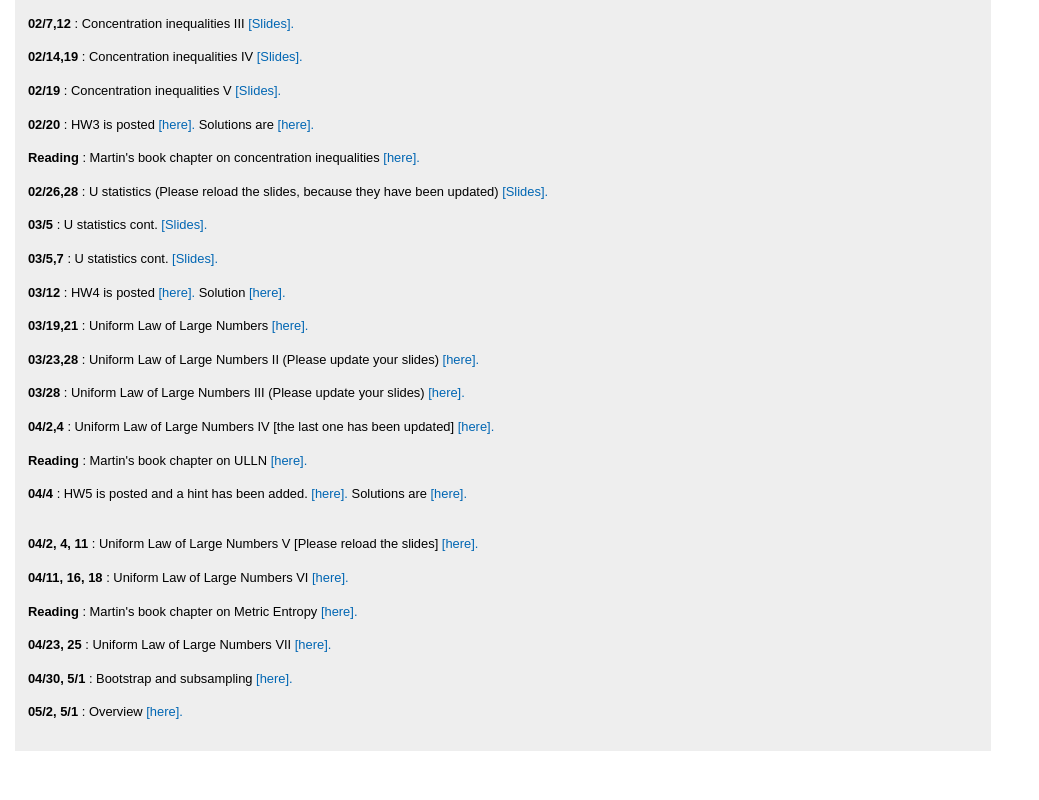
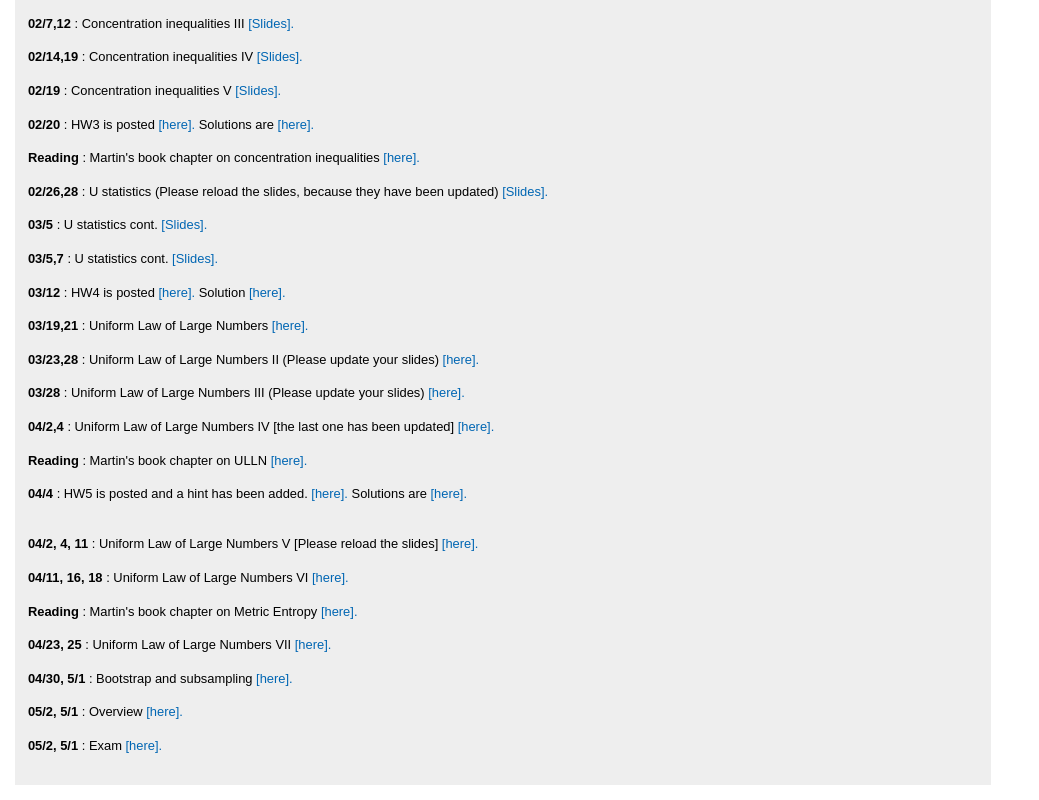
Before and after one commit to psarkar/psarkar.github.io, a plain HTML site: page sds384.html in a window 1280 px wide. Shown: the part 405-1205 px from the top of the page, without its empty margins (0-1039 px from the left). Before the commit the page ends 1171 px from the top, so only its background shows below. Drawn offline with Linux system fonts and the light colour scheme.

Commit message:
all changes

```diff
--- a/sds384.html
+++ b/sds384.html
@@ -86,6 +86,7 @@ While measure theory is not a pre-requisite for this class, you can use Peter Ho
     <span style="font-weight: bold;">04/23, 25 </span>: Uniform Law of Large Numbers VII <a href="SDS384/lecture17-ps.pdf"> [here]. </a> <br /><br />
     <span style="font-weight: bold;">04/30, 5/1 </span>: Bootstrap and subsampling <a href="SDS384/lecture18-ps.pdf"> [here]. </a> <br /><br />
     <span style="font-weight: bold;">05/2, 5/1 </span>: Overview <a href="SDS384/lecture19-ps.pdf"> [here]. </a> <br /><br />
+    <span style="font-weight: bold;">05/2, 5/1 </span>: Exam <a href="SDS384/Final_384_2018.pdf"> [here]. </a> <br /><br />
 </div>
 
 </body>
```
